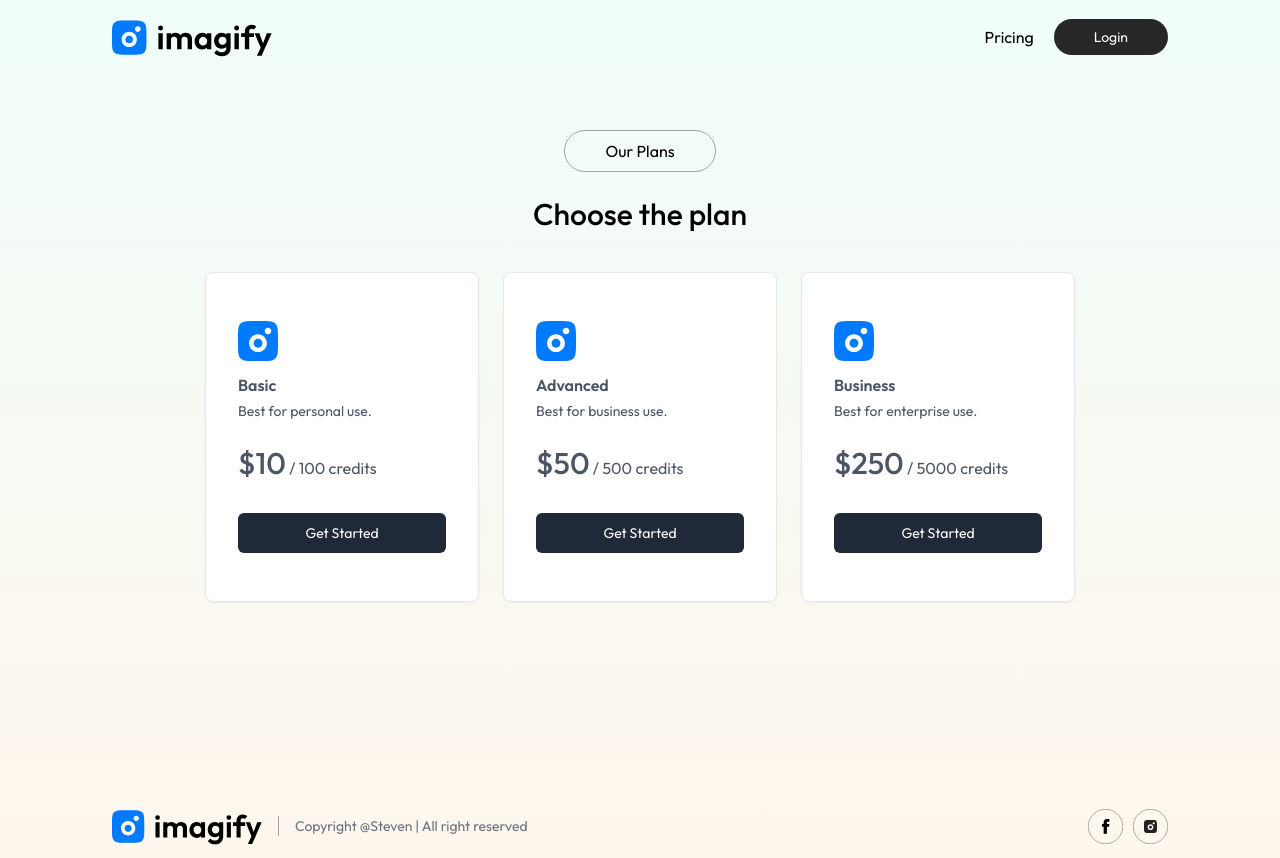
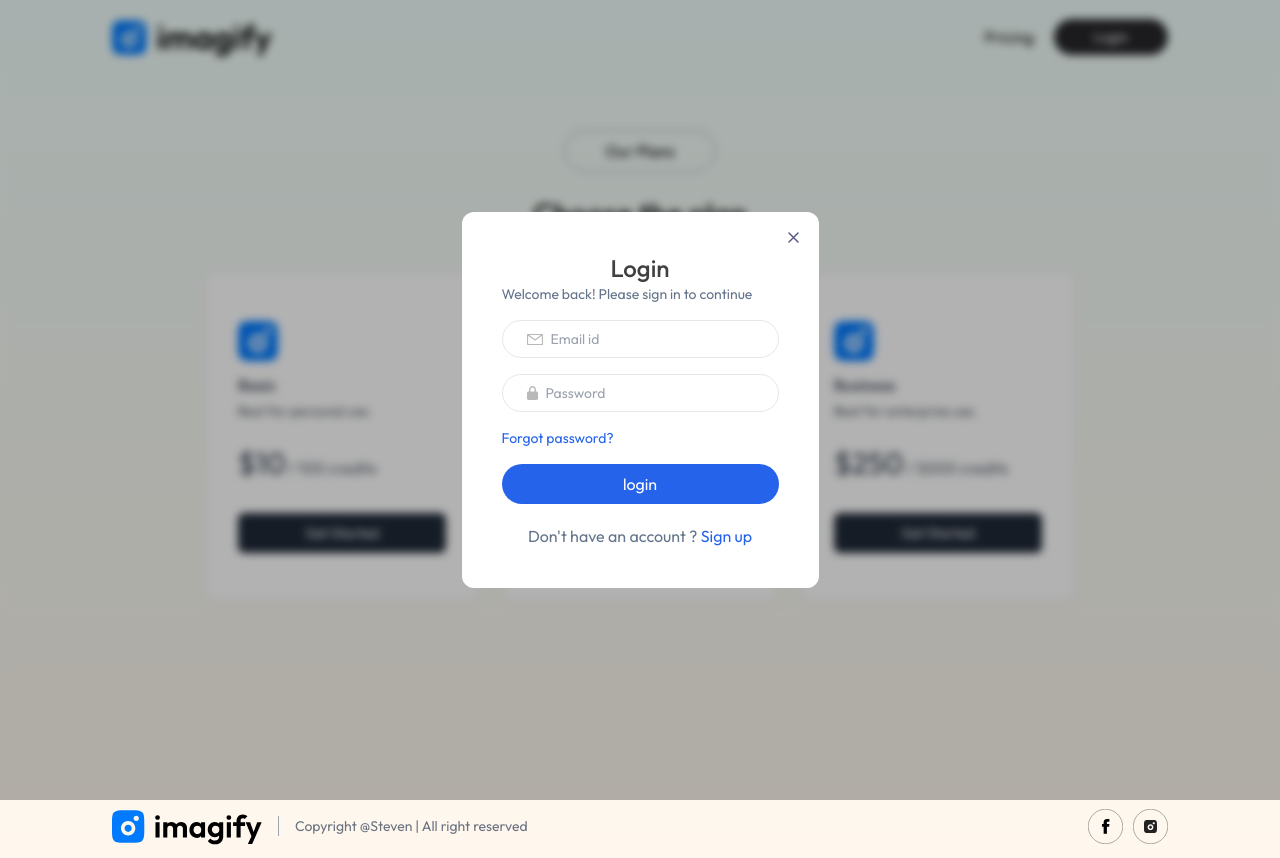
Before and after one commit to thura8/imagify, a React (Vite) app in the folder client/: page /buy in a window 1280 px wide. Both pictures are taken after a click on the button "Login". Built offline with nearby package versions, Linux system fonts and the light colour scheme.

Commit message:
Finish login ui and add context to login to be visible

```diff
--- a/client/src/App.jsx
+++ b/client/src/App.jsx
@@ -1,15 +1,20 @@
-import React from "react";
+import React, { useContext } from "react";
 import Home from "./pages/Home";
 import BuyCredit from "./pages/BuyCredit";
 import Result from "./pages/Result";
 import { Route, Routes } from "react-router-dom";
 import Navbar from "./components/Navbar";
 import Footer from "./components/Footer";
+import Login from "./components/Login";
+import { AppContext } from "./context/AppContext";
 
 const App = () => {
+  const { showLogin } = useContext(AppContext);
+
   return (
     <div className="px-4 sm:px-10 md:px-14 lg:px-28 min-h-screen bg-gradient-to-b from-teal-50 to-orange-50">
       <Navbar />
+      {showLogin && <Login />}
       <Routes>
         <Route path="/" element={<Home />} />
         <Route path="/result" element={<Result />} />
--- /dev/null
+++ b/client/src/components/Login.jsx
@@ -0,0 +1,106 @@
+import React, { useContext, useEffect, useState } from "react";
+import { assets } from "../assets/assets";
+import { AppContext } from "../context/AppContext";
+
+const Login = () => {
+  const [state, setState] = useState("Login");
+
+  const { setShowLogin } = useContext(AppContext);
+
+  useEffect(() => {
+    document.body.style.overflow = "hidden";
+
+    return () => {
+      document.body.style.overflow = "unset";
+    };
+  }, []);
+
+  return (
+    <div
+      className="absolute top-0 left-0 right-0 bottom-0 z-10
+   backdrop-blur-sm bg-black/30 flex justify-center items-center"
+    >
+      <form className="relative bg-white p-10 rounded-xl text-slate-500">
+        <h1 className="text-center text-2xl text-neutral-700 font-medium">
+          {state}
+        </h1>
+        <p className="text-sm">
+          {state === "Login"
+            ? "Welcome back! Please sign in to continue"
+            : "Join us today — it only takes a few steps!"}
+        </p>
+
+        {state !== "Login" && (
+          <div className="border px-6 py-2 flex items-center gap-2 rounded-full mt-5">
+            <img src={assets.profile_icon} alt="" className="w-6 h-6" />
+            <input
+              type="text"
+              className="outline-none text-sm"
+              placeholder="Full Name"
+              required
+            />
+          </div>
+        )}
+
+        <div className="border px-6 py-2 flex items-center gap-2 rounded-full mt-4">
+          <img src={assets.email_icon} alt="" />
+          <input
+            type="email"
+            className="outline-none text-sm"
+            placeholder="Email id"
+            required
+          />
+        </div>
+
+        <div className="border px-6 py-2 flex items-center gap-2 rounded-full mt-4">
+          <img src={assets.lock_icon} alt="" />
+          <input
+            type="password"
+            className="outline-none text-sm"
+            placeholder="Password"
+            required
+          />
+        </div>
+
+        <p className="text-sm text-blue-600 my-4 cursor-pointer">
+          Forgot password?
+        </p>
+
+        <button className="bg-blue-600 w-full text-white py-2 rounded-full">
+          {state === "Login" ? "login" : "create account"}
+        </button>
+
+        {state === "Login" ? (
+          <p className="mt-5 text-center">
+            Don't have an account ?{" "}
+            <span
+              className="text-blue-600 cursor-pointer"
+              onClick={() => setState("Sign Up")}
+            >
+              Sign up
+            </span>
+          </p>
+        ) : (
+          <p className="mt-5 text-center">
+            Already have an account ?{" "}
+            <span
+              className="text-blue-600 cursor-pointer"
+              onClick={() => setState("Login")}
+            >
+              Login
+            </span>
+          </p>
+        )}
+
+        <img
+          onClick={() => setShowLogin(false)}
+          src={assets.cross_icon}
+          alt=""
+          className="absolute top-5 right-5 cursor-pointer"
+        />
+      </form>
+    </div>
+  );
+};
+
+export default Login;
--- a/client/src/components/Navbar.jsx
+++ b/client/src/components/Navbar.jsx
@@ -4,7 +4,7 @@ import { Link, useNavigate } from "react-router-dom";
 import { AppContext } from "../context/AppContext";
 
 const Navbar = () => {
-  const { user, setUser } = useContext(AppContext);
+  const { user, setShowLogin } = useContext(AppContext);
   const navigate = useNavigate();
   return (
     <div className="flex items-center justify-between py-4">
@@ -43,7 +43,10 @@ const Navbar = () => {
             <p onClick={() => navigate("/buy")} className="cursor-pointer">
               Pricing
             </p>
-            <button className="bg-zinc-800 text-white px-7 py-2 sm:px-10 text-sm rounded-full">
+            <button
+              className="bg-zinc-800 text-white px-7 py-2 sm:px-10 text-sm rounded-full"
+              onClick={() => setShowLogin(true)}
+            >
               Login
             </button>
           </div>
--- a/client/src/context/AppContext.jsx
+++ b/client/src/context/AppContext.jsx
@@ -4,9 +4,13 @@ export const AppContext = createContext();
 
 const AppContextProvider = (props) => {
   const [user, setUser] = useState(null);
+  const [showLogin, setShowLogin] = useState(false);
+
   const value = {
     user,
     setUser,
+    showLogin,
+    setShowLogin,
   };
 
   return (
```
